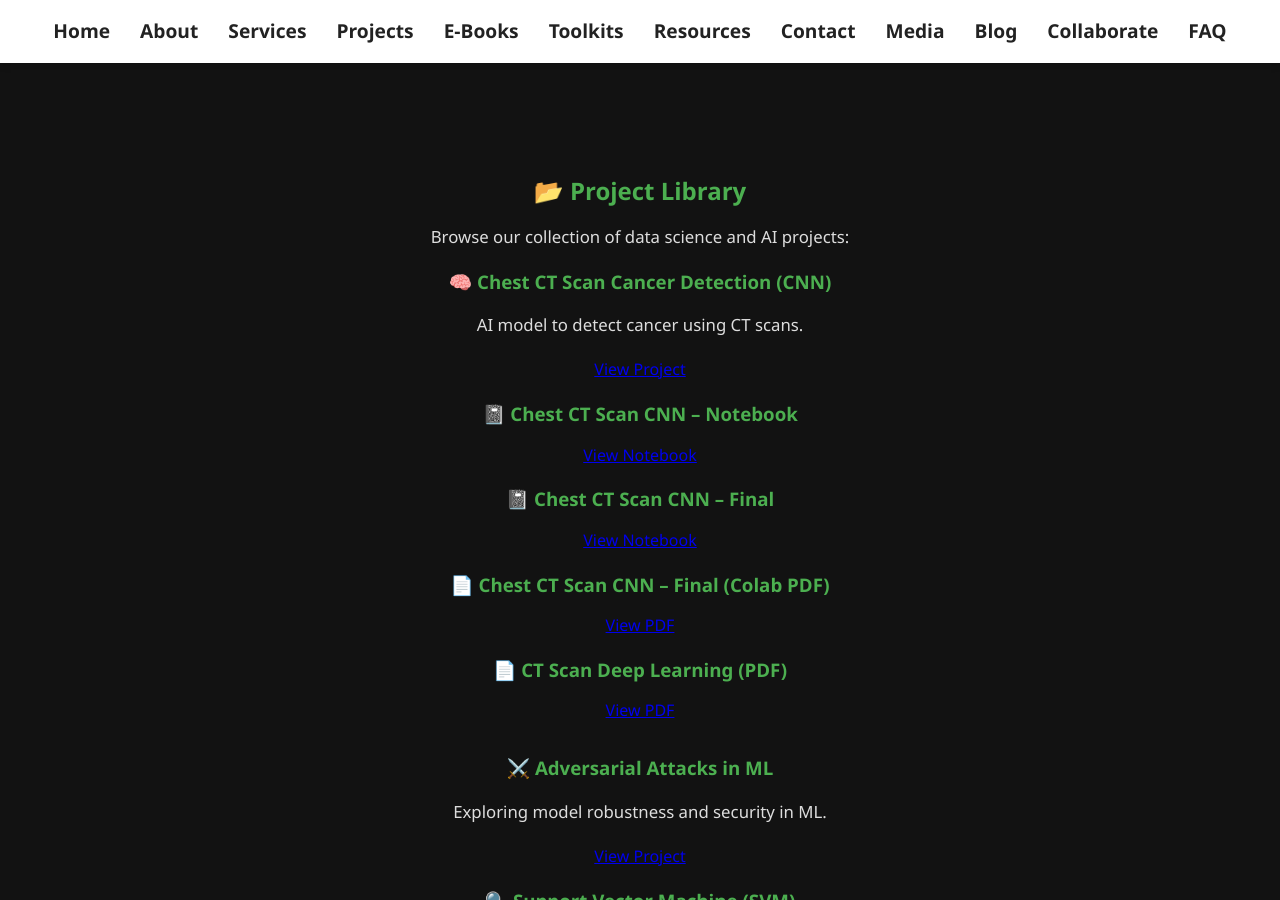
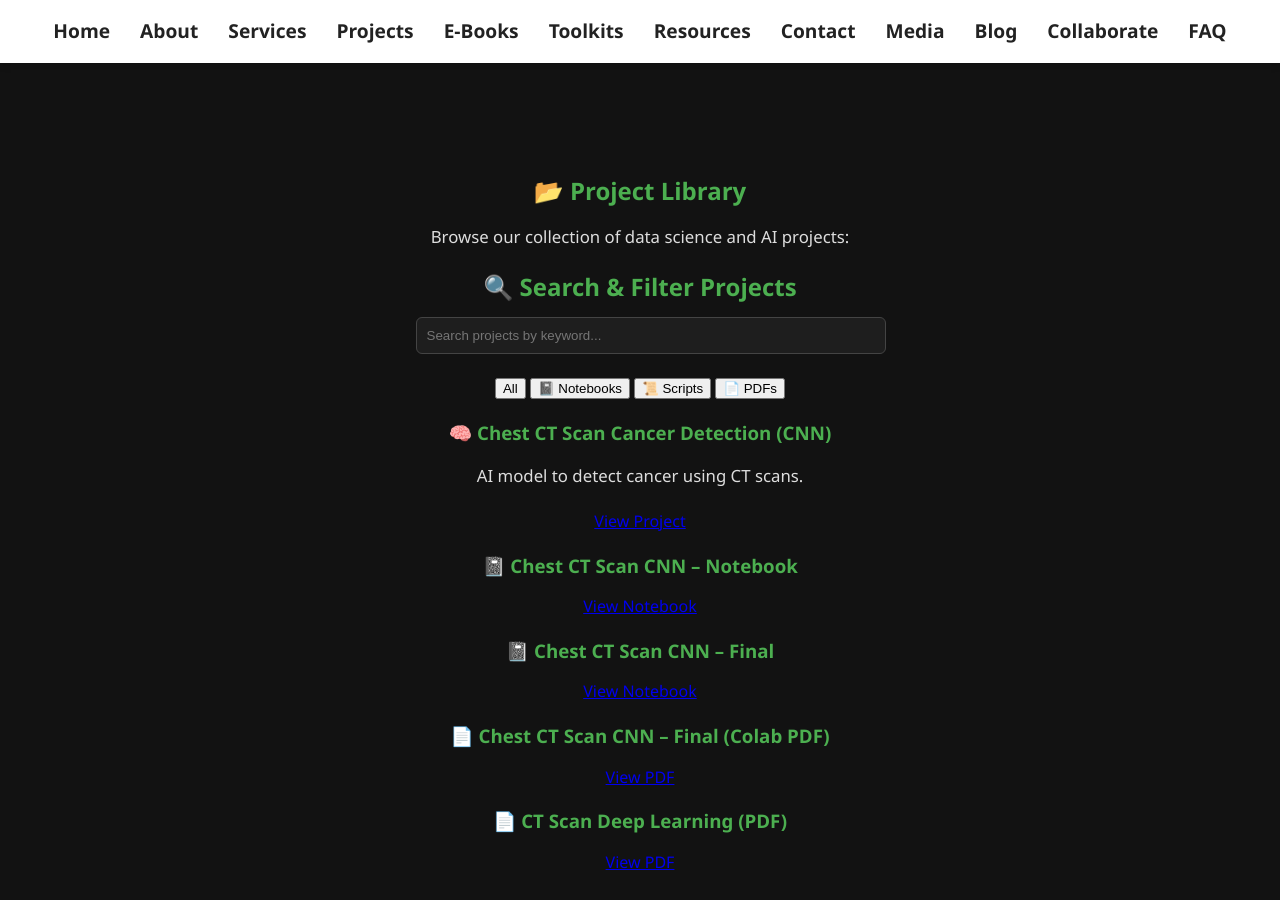
Before and after one commit to DataForSolution/DataForSolution.github.io, a Jekyll site: the page built from projects.md, in a window 1280 px wide and 900 px high. Built offline with Jekyll 4.4.1, drawn with Linux system fonts in a browser that asks for light colours; some of the changed lines change nothing that is shown.

Commit message:
Add real-time search and filter UI to projects page

```diff
--- a/projects.md
+++ b/projects.md
@@ -9,6 +9,17 @@ permalink: /projects/
   <p>Browse our collection of data science and AI projects:</p>
 
   <div class="project-gallery">
+   <h2 style="color:#4CAF50;">🔍 Search & Filter Projects</h2>
+
+<input type="text" id="searchInput" placeholder="Search projects by keyword..." style="width:100%; max-width:600px; padding:10px; border-radius:6px; border:1px solid #444; margin-bottom:20px; background:#1e1e1e; color:#fff;">
+
+<div id="filters" style="margin-bottom:20px;">
+  <button class="filter-btn" data-category="all">All</button>
+  <button class="filter-btn" data-category="notebook">📓 Notebooks</button>
+  <button class="filter-btn" data-category="script">📜 Scripts</button>
+  <button class="filter-btn" data-category="pdf">📄 PDFs</button>
+</div>
+
 <div class="project-card" data-topic="cnn" title="Uses CNN for lung cancer detection">
     <h3>🧠 Chest CT Scan Cancer Detection (CNN)</h3>
     <p>AI model to detect cancer using CT scans.</p>
@@ -813,6 +824,34 @@ document.addEventListener("DOMContentLoaded", function () {
 
   <div id="recommendations"></div>
 </section>
+<script>
+document.addEventListener("DOMContentLoaded", function () {
+  const input = document.getElementById("searchInput");
+  const buttons = document.querySelectorAll(".filter-btn");
+  const cards = document.querySelectorAll(".project-card");
+
+  // Text search
+  input.addEventListener("input", () => {
+    const keyword = input.value.toLowerCase();
+    cards.forEach(card => {
+      const text = card.innerText.toLowerCase();
+      card.style.display = text.includes(keyword) ? "block" : "none";
+    });
+  });
+
+  // Category filter
+  buttons.forEach(button => {
+    button.addEventListener("click", () => {
+      const selected = button.getAttribute("data-category");
+      cards.forEach(card => {
+        const category = card.getAttribute("data-category");
+        card.style.display = (selected === "all" || category === selected) ? "block" : "none";
+      });
+    });
+  });
+});
+</script>
+
 
 <script>
 document.addEventListener("DOMContentLoaded", function () {
```
